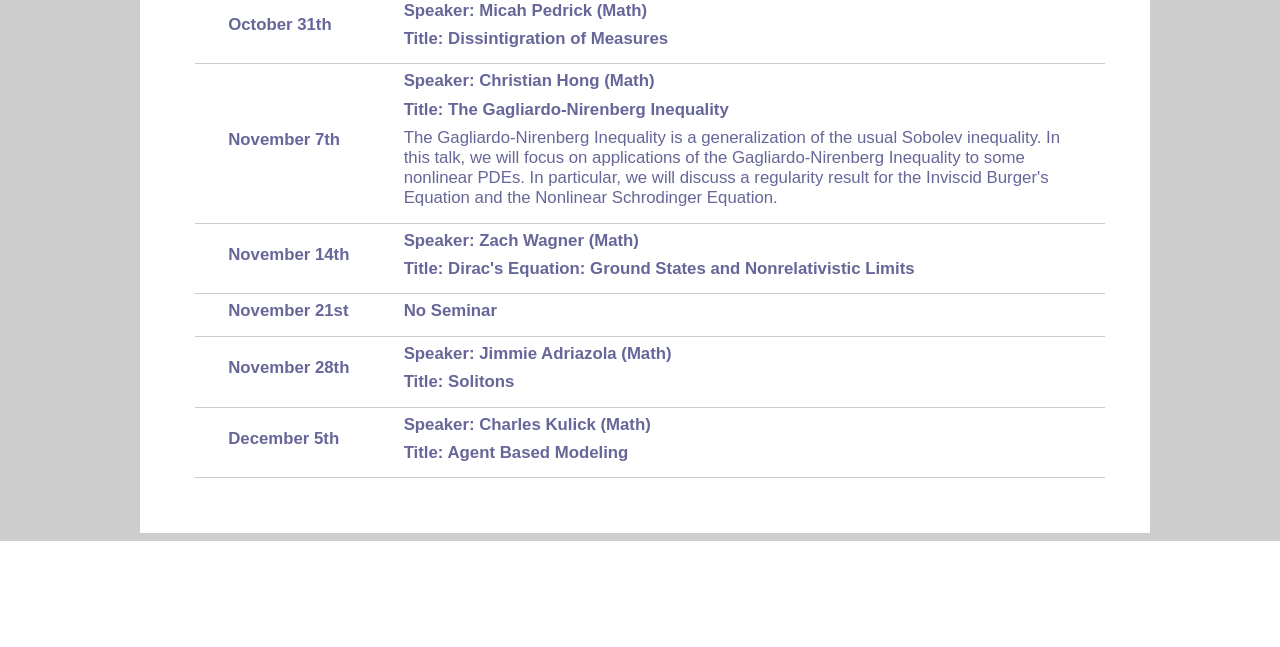
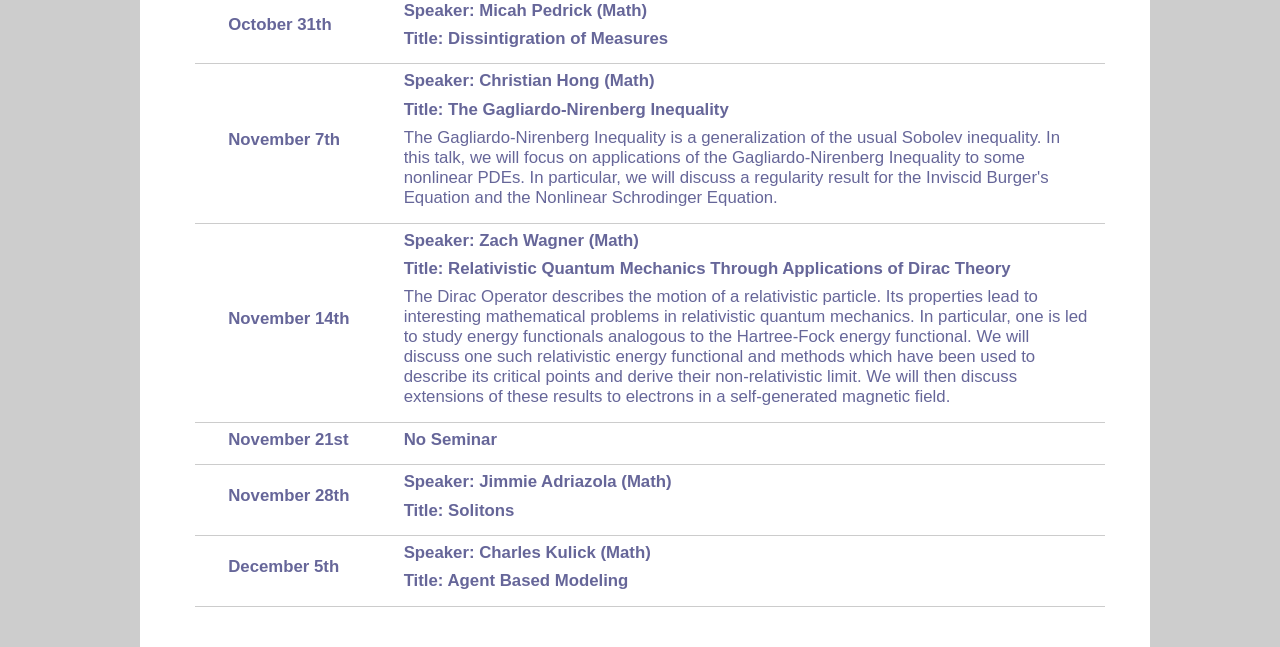
Before and after one commit to mvarble/ucsb-siam-website, a PHP site: page /2022_fall.php in a window 1280 px wide. Shown: the part 1179-1826 px from the top of the page. Before the commit the page ends 1720 px from the top, so only its background shows below. Run offline with PHP 8.4, Linux system fonts and the light colour scheme.

Commit message:
Update 2022_fall.php

```diff
--- a/src/2022_fall.php
+++ b/src/2022_fall.php
@@ -57,8 +57,8 @@ This is a great outlet to polish your presentation skills in front of a general
     <?php speaker_data("November&nbsp;14th",
     "Zach Wagner",
     "Math",
-    "Dirac's Equation: Ground States and Nonrelativistic Limits",
-    "" ); ?>
+    "Relativistic Quantum Mechanics Through Applications of Dirac Theory",
+    "The Dirac Operator describes the motion of a relativistic particle. Its properties lead to interesting mathematical problems in relativistic quantum mechanics. In particular, one is led to study energy functionals analogous to the Hartree-Fock energy functional. We will discuss one such relativistic energy functional and methods which have been used to describe its critical points and derive their non-relativistic limit. We will then discuss extensions of these results to electrons in a self-generated magnetic field." ); ?>
 
     <?php no_seminar("November&nbsp;21st"); ?>
 
```
